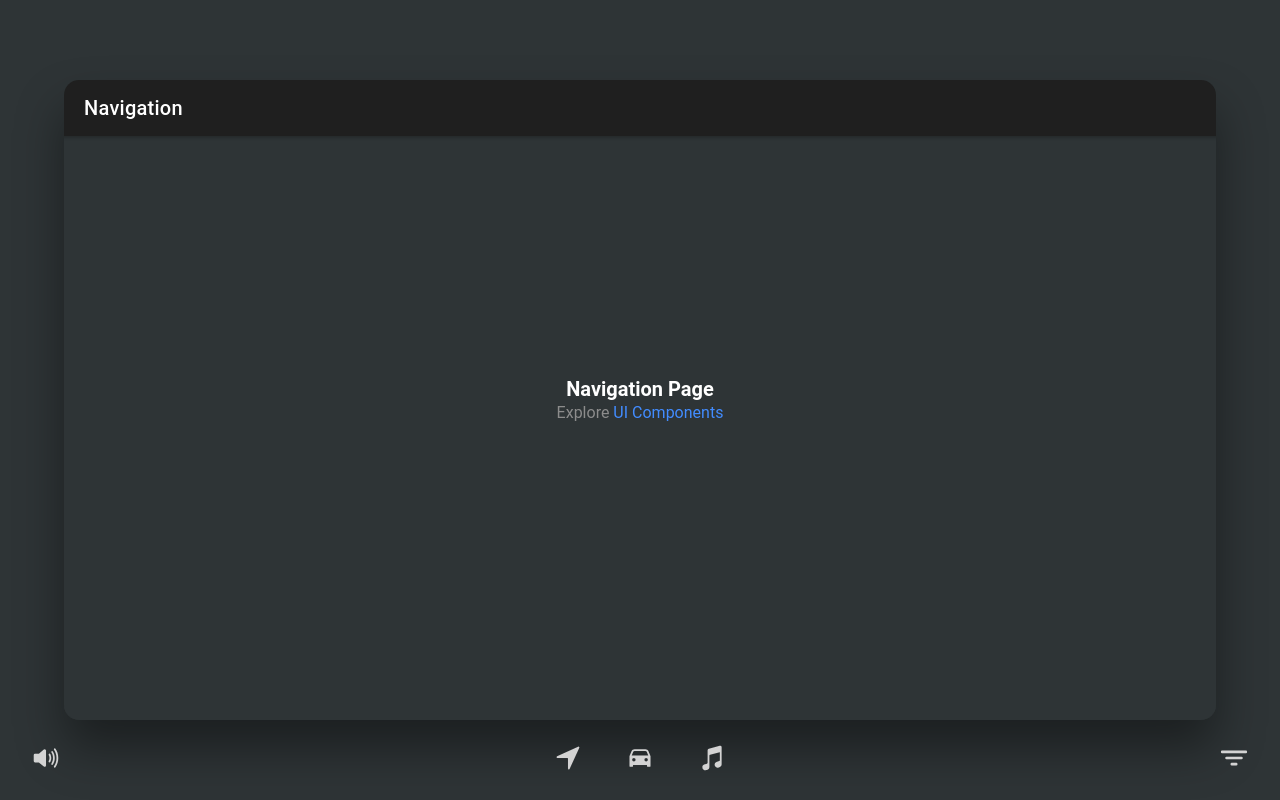
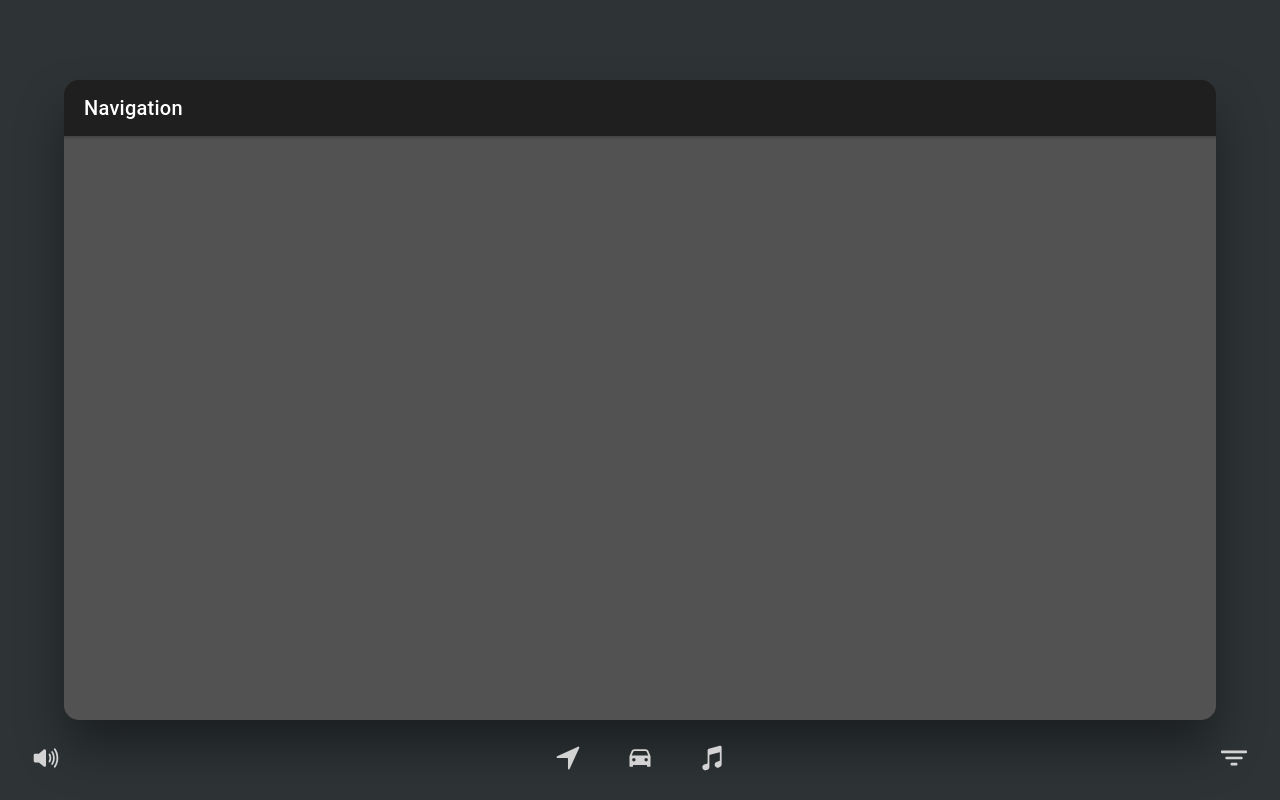
Before and after one commit to relectric-car-team/user-interface, a React (Create React App) app: page / in a window 1280 px wide. Both pictures are taken after a click on the element 568 px from the left and 758 px from the top of the page. Built offline with nearby package versions, Linux system fonts and the light colour scheme.

Commit message:
refactor: Remove ExploreContainer

```diff
--- a/src/components/ExploreContainer.scss
+++ /dev/null
@@ -1,21 +0,0 @@
-.container {
-    text-align: center;
-    position: absolute;
-    left: 0;
-    right: 0;
-    top: 50%;
-    transform: translateY(-50%);
-    strong {
-        font-size: 20px;
-        line-height: 26px;
-    }
-    p {
-        font-size: 16px;
-        line-height: 22px;
-        color: #8c8c8c;
-        margin: 0;
-    }
-    a {
-        text-decoration: none;
-    }
-}
--- a/src/components/ExploreContainer.tsx
+++ b/src/components/ExploreContainer.tsx
@@ -1,22 +1,9 @@
+import { IonContent } from '@ionic/react';
 import React from 'react';
-import './ExploreContainer.scss';
+import '../theme/Modal.scss';
 
-interface ContainerProps {
-    name: string;
-}
-
-const ExploreContainer: React.FC<ContainerProps> = (props: ContainerProps) => {
-    return (
-        <div className="container">
-            <strong>{props.name}</strong>
-            <p>
-                Explore{' '}
-                <a target="_blank" rel="noopener noreferrer" href="https://ionicframework.com/docs/components">
-                    UI Components
-                </a>
-            </p>
-        </div>
-    );
+const ExploreContainer: React.FC = () => {
+    return <IonContent className="ModalContent" />;
 };
 
 export default ExploreContainer;
```
